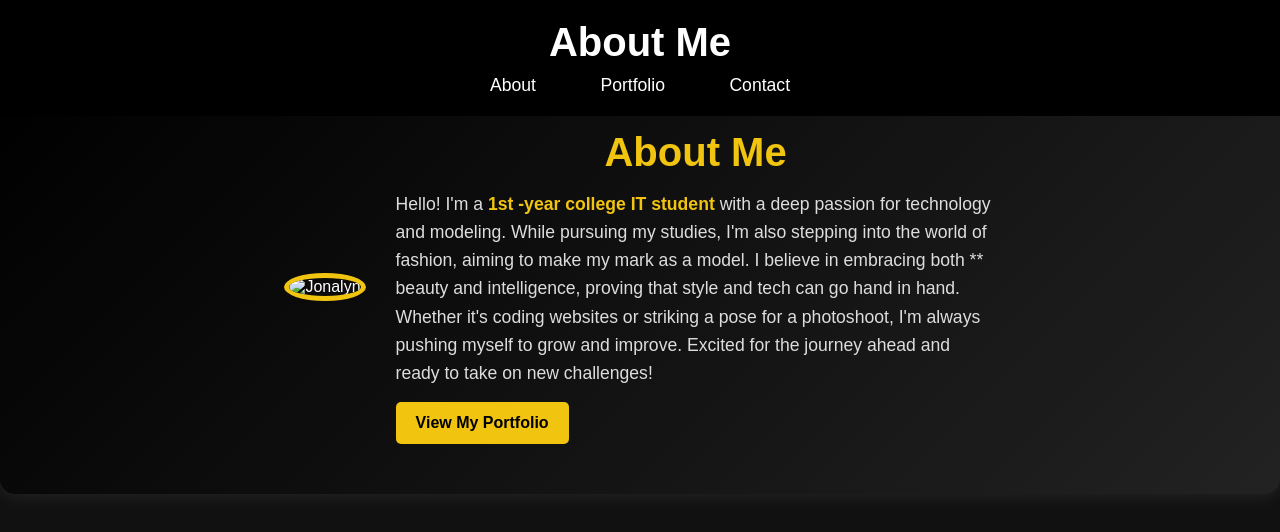
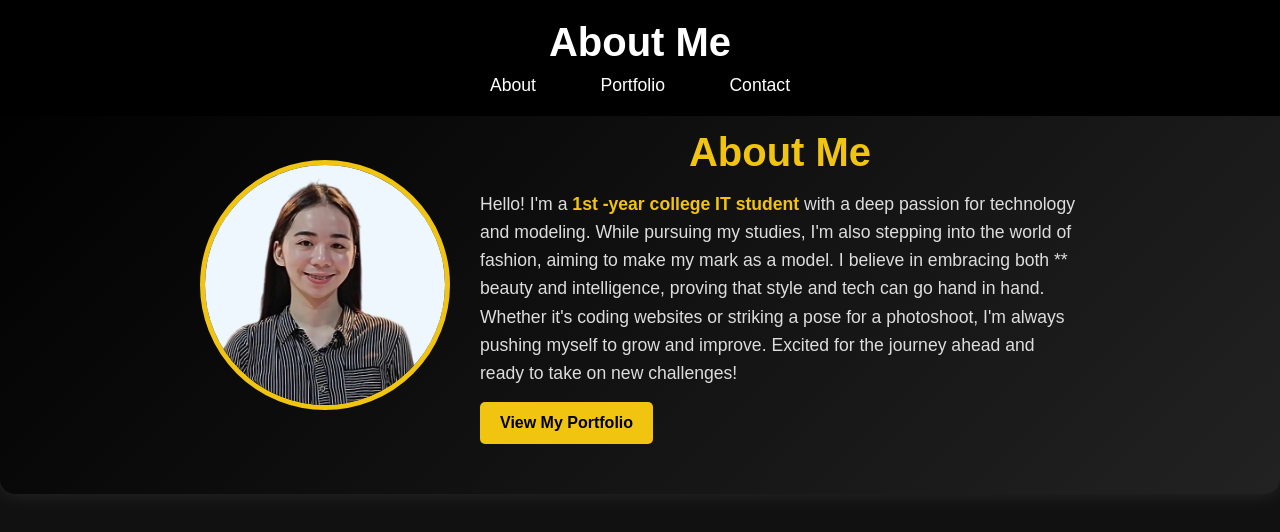
Before and after one commit to justcallmejonalyn/my-portfolio, a plain HTML site: page about.html in a window 1280 px wide. Drawn offline with Linux system fonts and the light colour scheme.

Commit message:
Add files via upload

```diff
--- a/about.html
+++ b/about.html
@@ -23,7 +23,7 @@ initial-scale=1.0">
     </header>
     <section class="about-container">
         <div class="about-image">
-            <img src="images/image5.jpg" alt="Jonalyn">
+            <img src="https://raw.githubusercontent.com/justcallmejonalyn/my-portfolio/main/image5.jpg?raw=true" alt="Jonalyn">
             </div>
             <div class="about-content">
             <h2>About Me</h2>
```
